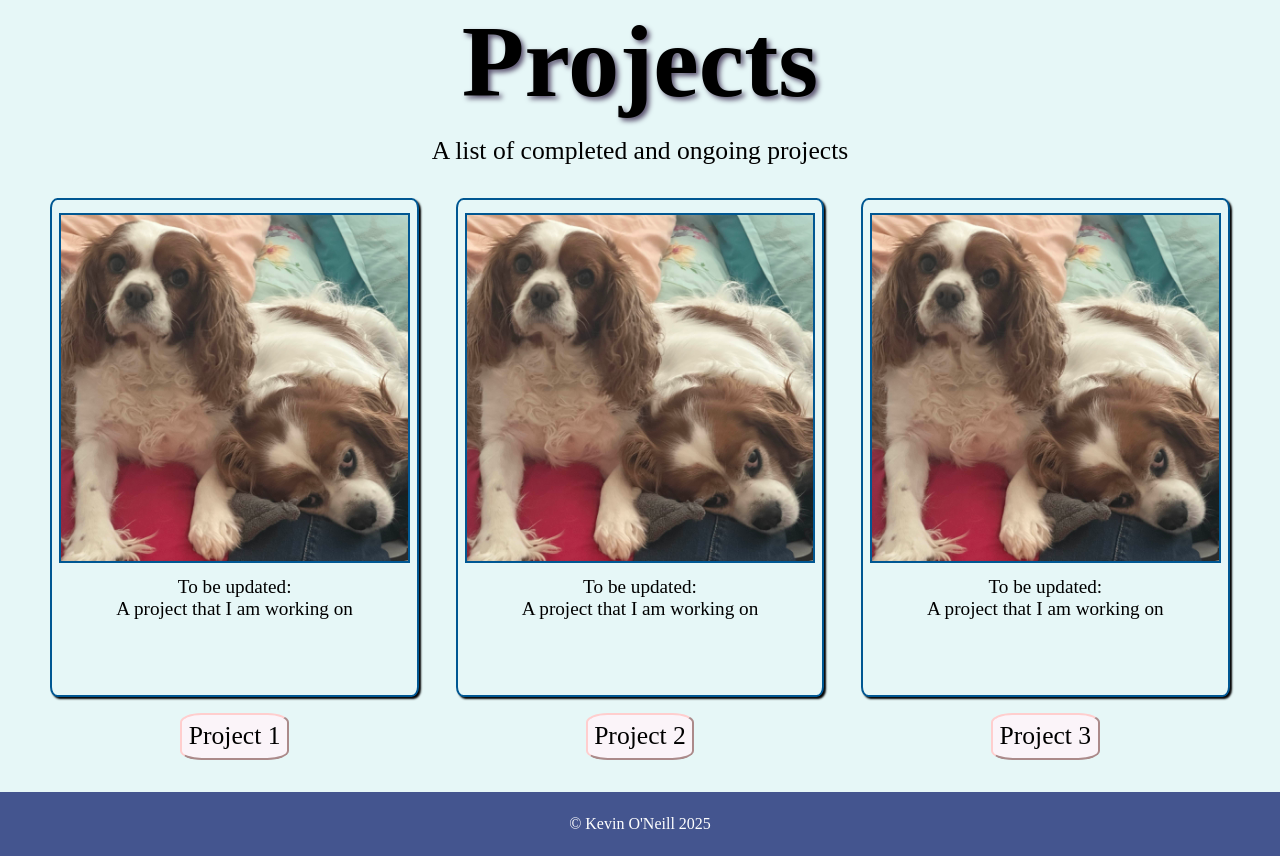
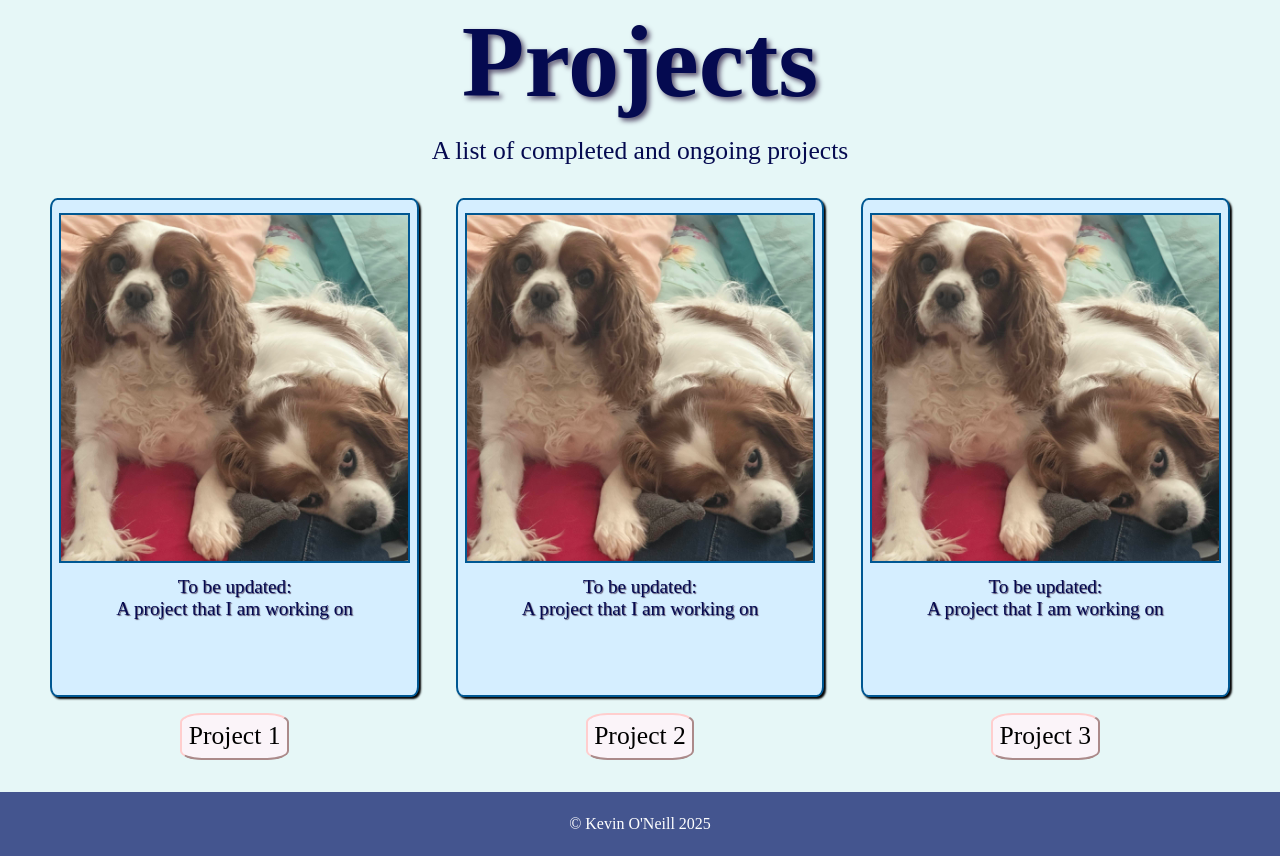
Before and after one commit to JusticeBlues/Portfolio_Project, a website: page starter/src/index.html in a window 1280 px wide. Shown: the part 813-1669 px from the top of the page. Drawn offline with Linux system fonts and the light colour scheme.

Commit message:
Added card color variables

```diff
--- a/starter/src/scss/utils/_themes.scss
+++ b/starter/src/scss/utils/_themes.scss
@@ -52,9 +52,16 @@
 
     .card {
         border: 2px solid $light-border-color;
+        background-color: $light-mode-card;
 
         &__image {
             border: 2px solid $light-border-color;
+        }
+
+        &__description {
+            color: $light-text-color;
+            background-color: $light-mode-card;
+            text-shadow: 1px 1px 1px $light-mode-shadows;
         }
     }
 
@@ -166,9 +173,16 @@
 
     .card {
         border: 2px solid $dark-border-color;
+        background-color:$dark-mode-card;
 
         &__image {
             border: 2px solid $dark-border-color;
+        }
+
+        &__description {
+            color: $dark-text-color;
+            background-color: $dark-mode-card;
+            text-shadow: 1px 1px 1px $dark-mode-shadows;
         }
     }
 
--- a/starter/src/scss/utils/_variables.scss
+++ b/starter/src/scss/utils/_variables.scss
@@ -6,7 +6,7 @@ $logo-box-shadow:#113f67;
 
 //LIGHT//
 //light root//
-$light-text-color: #000000;
+$light-text-color: #050A50;
 
 //light nav//
 $light-navbar-color: #44558f;
@@ -19,19 +19,21 @@ $light-button-color:#fbf4f9;
 $light-button-border:#ffcece;
 $light-hover-color:#ffe6eb;
 $light-mode-shadows:#5c5470;
+$light-mode-card:#d5eeff;
 
 //DARK//
 //dark root//
-$dark-text-color: #c0e8f6;
+$dark-text-color: #E2F0FE;
 
 //dark nav//
-$dark-navbar-color: #081f37;
-$dark-navbar-text-color:#e3f6f5;
+$dark-navbar-color: #080f23;
+$dark-navbar-text-color:#E2F0FE;
 
 //dark main//
-$dark-background-color:#2b4353;
-$dark-border-color:#ffc97b;
+$dark-background-color:#1b2343;
+$dark-border-color:#755da3;
 $dark-button-border:#59a985;
 $dark-button-color:#0cca98;
 $dark-hover-color:#00ffcc;
 $dark-mode-shadows:#272343;
+$dark-mode-card:#39516F;
```
Also changed, not shown: starter/dist/main.css.
